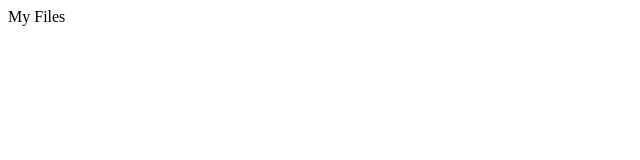
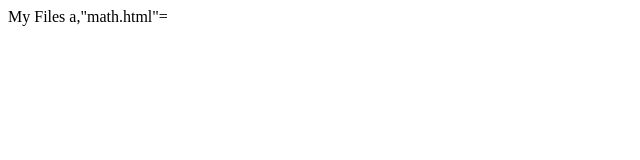
Before and after one commit to MaverickLowrey/MavericklLowreyFirstRepository, a plain HTML site: page index.html in a window 1280 px wide. Shown: the whole page, without its empty margins (0-640 px from the left). Drawn offline with Linux system fonts and the light colour scheme.

Commit message:
Update index.html

```diff
--- a/index.html
+++ b/index.html
@@ -1,5 +1,6 @@
 <!Doctype html>
 <body>
 My Files
+  a,"math.html"=
 </body>
 </html>
```
